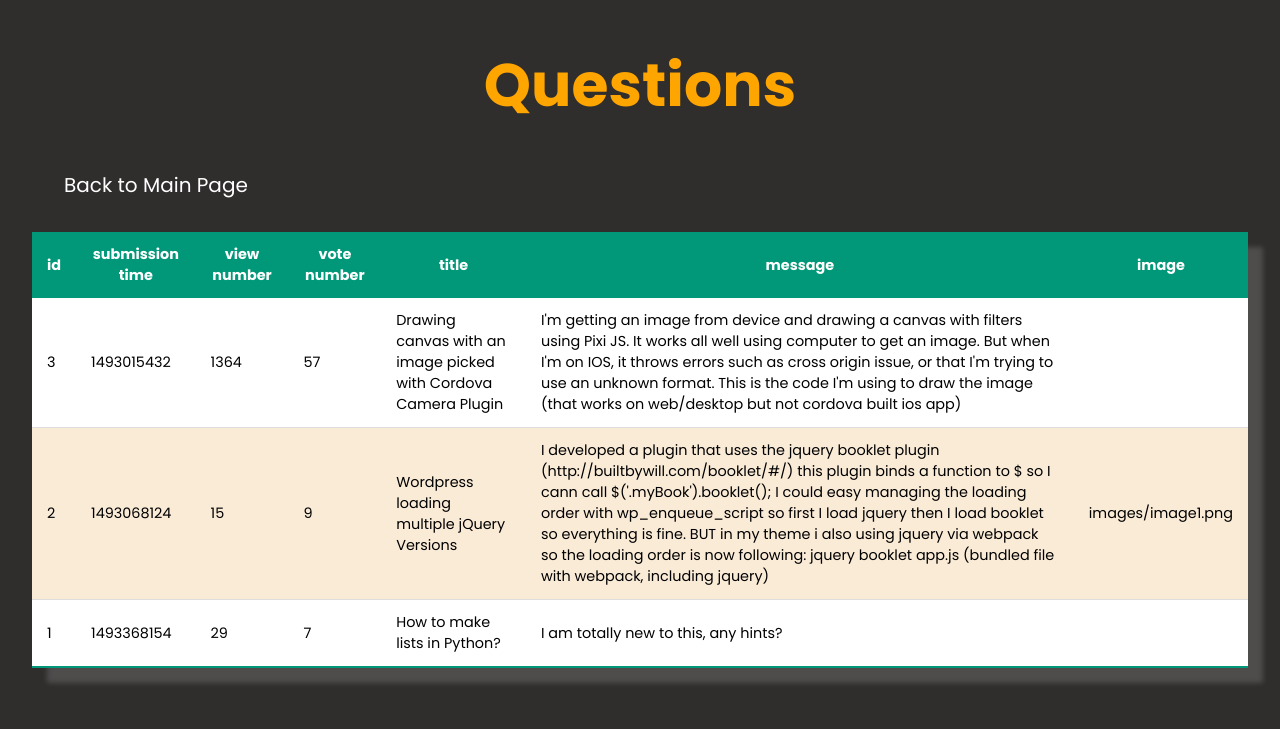
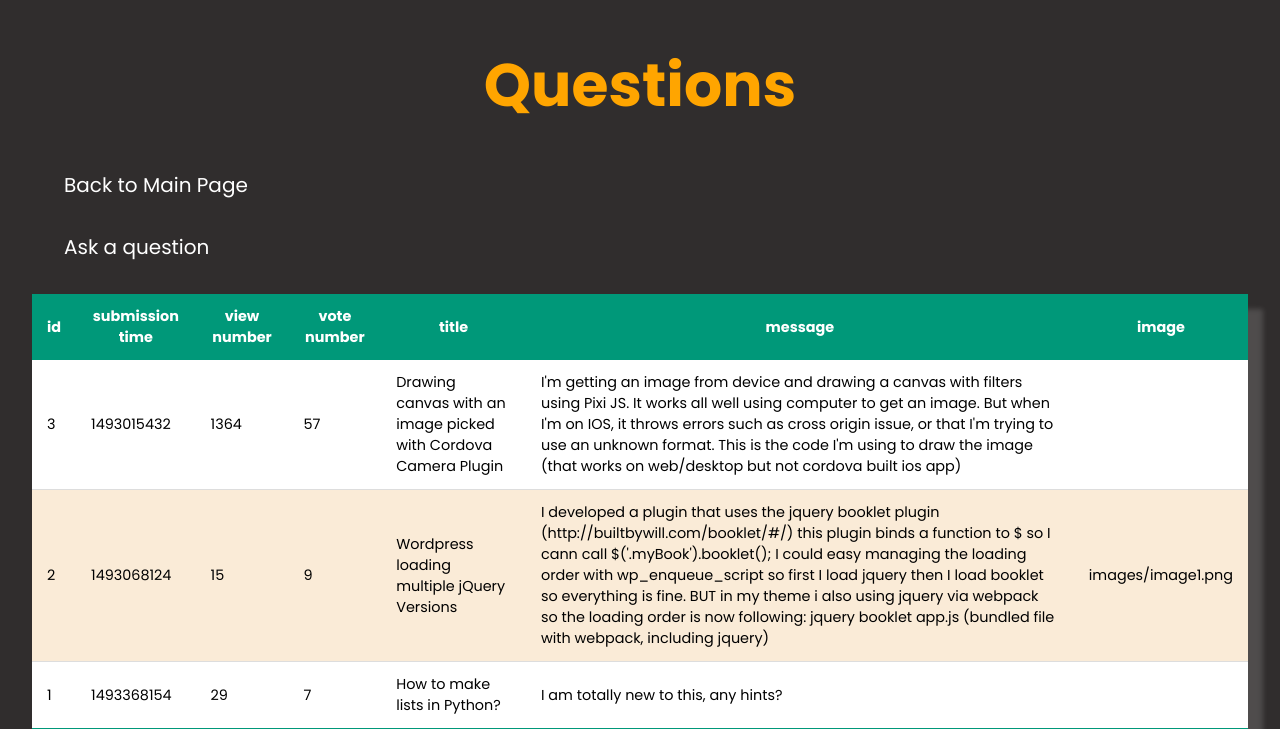
Before and after one commit to CodecoolGlobal/ask-mate-3-python-Lehoczkil, a Flask app: page /list in a window 1280 px wide. Shown: the top 729 px of the page. Run offline with Flask 2, Linux system fonts and the light colour scheme; some libraries are stand-ins or nearby versions.

Commit message:
Add link for add question page.

```diff
--- a/templates/list.html
+++ b/templates/list.html
@@ -9,6 +9,7 @@
 {% block body %}
     <h1 class="orange" id="list_title">Questions</h1>
     <a class="white_link" href="/">Back to Main Page</a>
+    <a class="white_link" href="/add_question">Ask a question</a>
     <table class="list_elements">
             <thead>
                 <tr>
```
